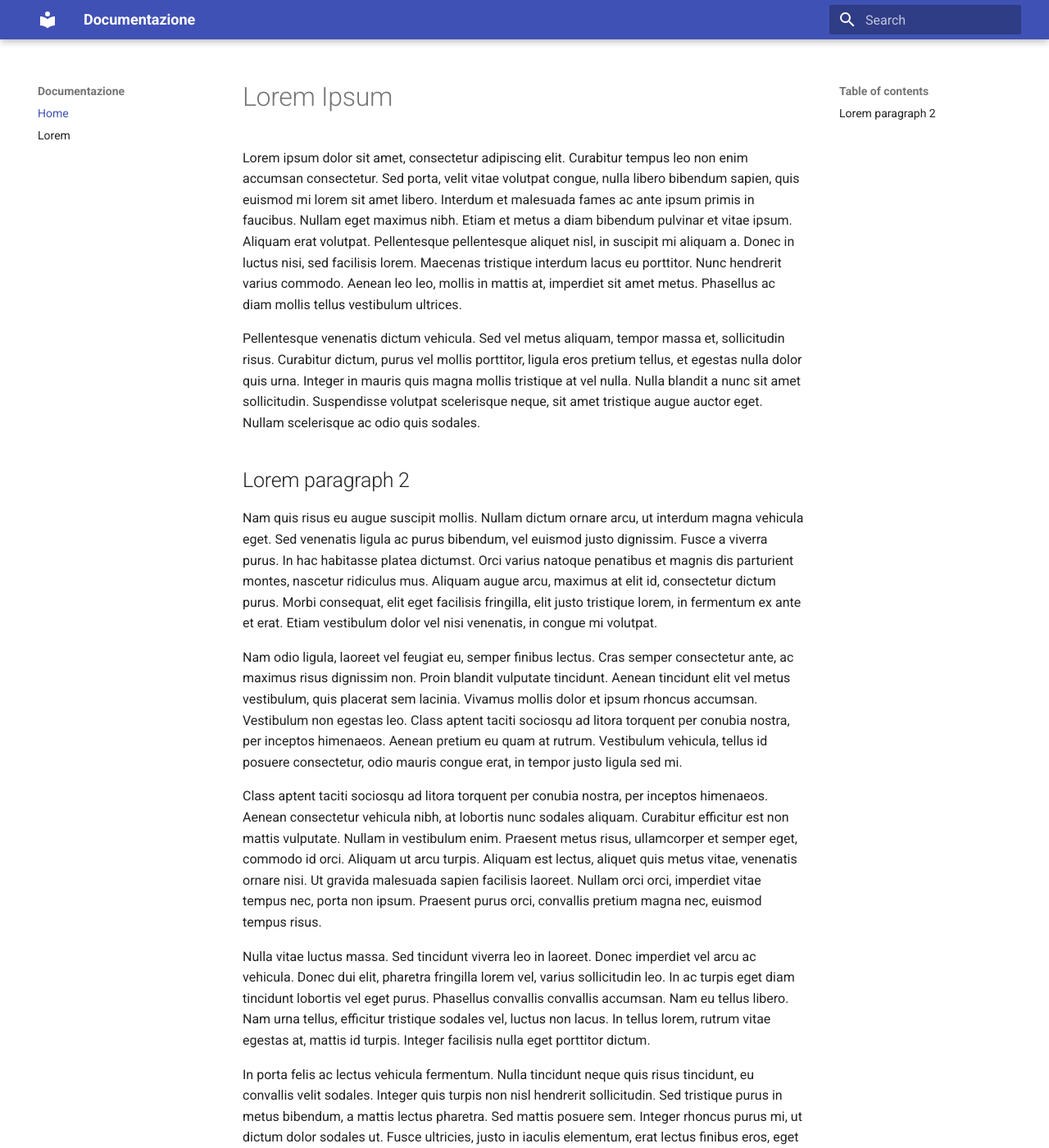
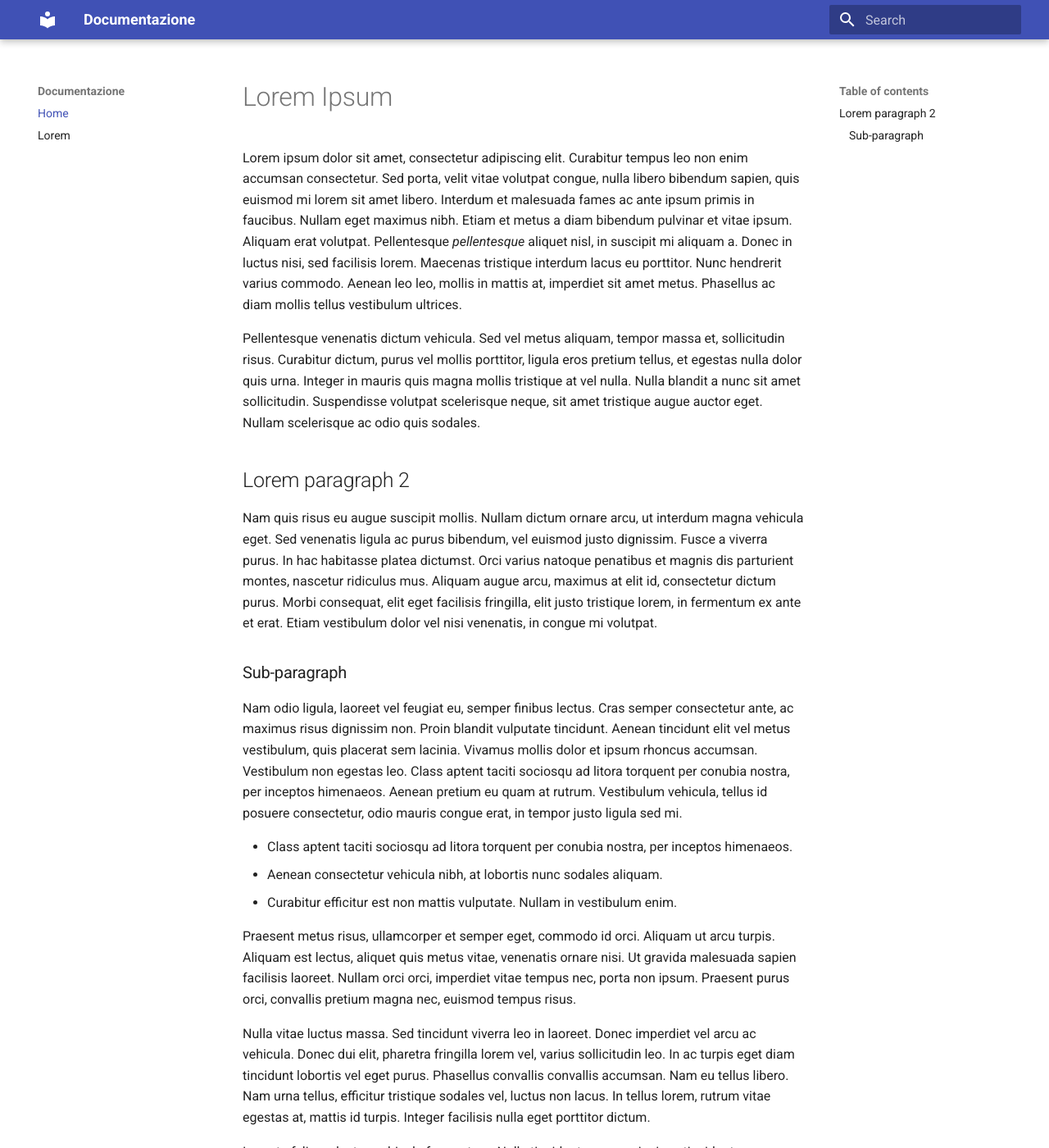
Before and after one commit to MariaCannistraAPIGOV/APILombardia, an MkDocs documentation site: the page built from docs/index.md, in a window 1280 px wide and 1400 px high. Shown: the whole window at 82% size. Built offline with MkDocs 1.6.1 and Material for MkDocs 9.7.7, drawn with Linux system fonts in a browser that asks for light colours.

Commit message:
Update index.md

```diff
--- a/docs/index.md
+++ b/docs/index.md
@@ -1,6 +1,6 @@
 # Lorem Ipsum
 
-Lorem ipsum dolor sit amet, consectetur adipiscing elit. Curabitur tempus leo non enim accumsan consectetur. Sed porta, velit vitae volutpat congue, nulla libero bibendum sapien, quis euismod mi lorem sit amet libero. Interdum et malesuada fames ac ante ipsum primis in faucibus. Nullam eget maximus nibh. Etiam et metus a diam bibendum pulvinar et vitae ipsum. Aliquam erat volutpat. Pellentesque pellentesque aliquet nisl, in suscipit mi aliquam a. Donec in luctus nisi, sed facilisis lorem. Maecenas tristique interdum lacus eu porttitor. Nunc hendrerit varius commodo. Aenean leo leo, mollis in mattis at, imperdiet sit amet metus. Phasellus ac diam mollis tellus vestibulum ultrices.
+Lorem ipsum dolor sit amet, consectetur adipiscing elit. Curabitur tempus leo non enim accumsan consectetur. Sed porta, velit vitae volutpat congue, nulla libero bibendum sapien, quis euismod mi lorem sit amet libero. Interdum et malesuada fames ac ante ipsum primis in faucibus. Nullam eget maximus nibh. Etiam et metus a diam bibendum pulvinar et vitae ipsum. Aliquam erat volutpat. Pellentesque *pellentesque* aliquet nisl, in suscipit mi aliquam a. Donec in luctus nisi, sed facilisis lorem. Maecenas tristique interdum lacus eu porttitor. Nunc hendrerit varius commodo. Aenean leo leo, mollis in mattis at, imperdiet sit amet metus. Phasellus ac diam mollis tellus vestibulum ultrices.
 
 Pellentesque venenatis dictum vehicula. Sed vel metus aliquam, tempor massa et, sollicitudin risus. Curabitur dictum, purus vel mollis porttitor, ligula eros pretium tellus, et egestas nulla dolor quis urna. Integer in mauris quis magna mollis tristique at vel nulla. Nulla blandit a nunc sit amet sollicitudin. Suspendisse volutpat scelerisque neque, sit amet tristique augue auctor eget. Nullam scelerisque ac odio quis sodales.
 
@@ -8,9 +8,15 @@ Pellentesque venenatis dictum vehicula. Sed vel metus aliquam, tempor massa et,
 
 Nam quis risus eu augue suscipit mollis. Nullam dictum ornare arcu, ut interdum magna vehicula eget. Sed venenatis ligula ac purus bibendum, vel euismod justo dignissim. Fusce a viverra purus. In hac habitasse platea dictumst. Orci varius natoque penatibus et magnis dis parturient montes, nascetur ridiculus mus. Aliquam augue arcu, maximus at elit id, consectetur dictum purus. Morbi consequat, elit eget facilisis fringilla, elit justo tristique lorem, in fermentum ex ante et erat. Etiam vestibulum dolor vel nisi venenatis, in congue mi volutpat.
 
+### Sub-paragraph
+
 Nam odio ligula, laoreet vel feugiat eu, semper finibus lectus. Cras semper consectetur ante, ac maximus risus dignissim non. Proin blandit vulputate tincidunt. Aenean tincidunt elit vel metus vestibulum, quis placerat sem lacinia. Vivamus mollis dolor et ipsum rhoncus accumsan. Vestibulum non egestas leo. Class aptent taciti sociosqu ad litora torquent per conubia nostra, per inceptos himenaeos. Aenean pretium eu quam at rutrum. Vestibulum vehicula, tellus id posuere consectetur, odio mauris congue erat, in tempor justo ligula sed mi.
 
-Class aptent taciti sociosqu ad litora torquent per conubia nostra, per inceptos himenaeos. Aenean consectetur vehicula nibh, at lobortis nunc sodales aliquam. Curabitur efficitur est non mattis vulputate. Nullam in vestibulum enim. Praesent metus risus, ullamcorper et semper eget, commodo id orci. Aliquam ut arcu turpis. Aliquam est lectus, aliquet quis metus vitae, venenatis ornare nisi. Ut gravida malesuada sapien facilisis laoreet. Nullam orci orci, imperdiet vitae tempus nec, porta non ipsum. Praesent purus orci, convallis pretium magna nec, euismod tempus risus.
+- Class aptent taciti sociosqu ad litora torquent per conubia nostra, per inceptos himenaeos.
+- Aenean consectetur vehicula nibh, at lobortis nunc sodales aliquam.
+- Curabitur efficitur est non mattis vulputate. Nullam in vestibulum enim.
+
+Praesent metus risus, ullamcorper et semper eget, commodo id orci. Aliquam ut arcu turpis. Aliquam est lectus, aliquet quis metus vitae, venenatis ornare nisi. Ut gravida malesuada sapien facilisis laoreet. Nullam orci orci, imperdiet vitae tempus nec, porta non ipsum. Praesent purus orci, convallis pretium magna nec, euismod tempus risus.
 
 Nulla vitae luctus massa. Sed tincidunt viverra leo in laoreet. Donec imperdiet vel arcu ac vehicula. Donec dui elit, pharetra fringilla lorem vel, varius sollicitudin leo. In ac turpis eget diam tincidunt lobortis vel eget purus. Phasellus convallis convallis accumsan. Nam eu tellus libero. Nam urna tellus, efficitur tristique sodales vel, luctus non lacus. In tellus lorem, rutrum vitae egestas at, mattis id turpis. Integer facilisis nulla eget porttitor dictum.
 
```
